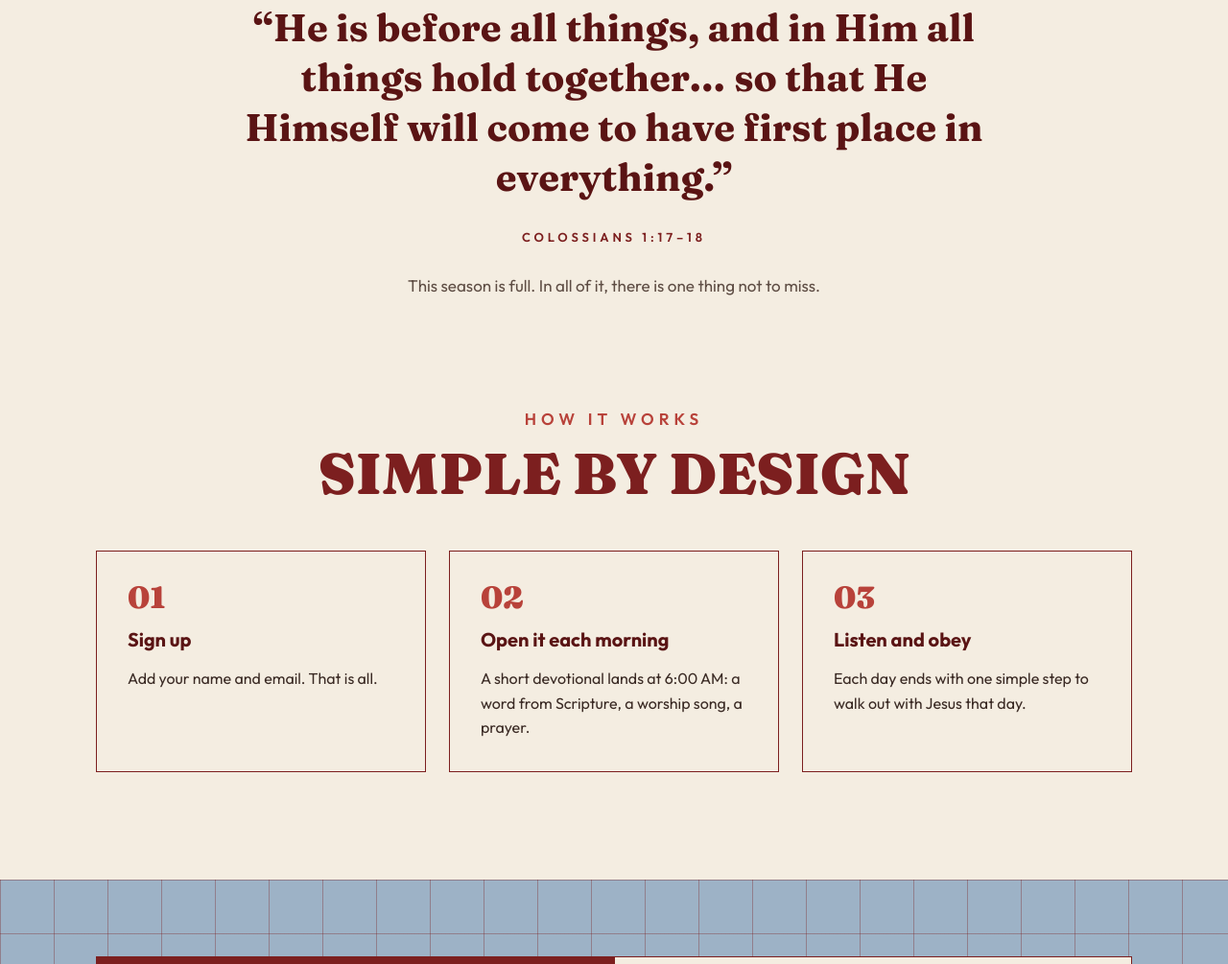
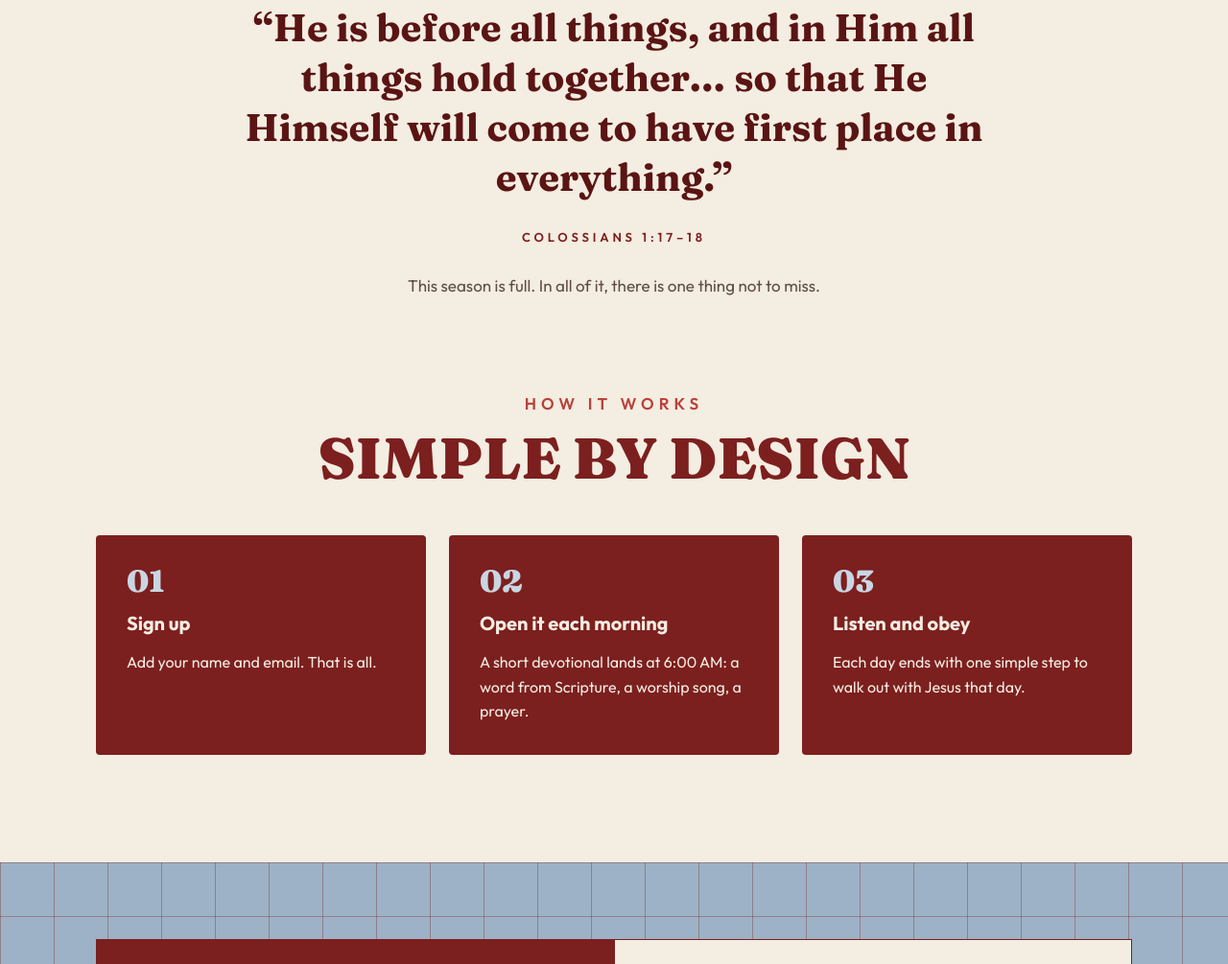
Before and after one commit to zachdanielbuild/40-days-of-devotion, a plain HTML site: page index.html in a window 1280 px wide. Shown: the part 1057-2062 px from the top of the page at 96% size. Drawn offline with Linux system fonts and the light colour scheme.

Commit message:
Home page: solid red How it works cards (mockup option 3)
Separates the Colossians verse from How it works, per team feedback.

Co-Authored-By: Claude Opus 5.5 <noreply@anthropic.com>
Claude-Session: https://claude.ai/code/session_01JxK1mmNSAbCNNr6ysrPHg5

```diff
--- a/build/site/dmj.css
+++ b/build/site/dmj.css
@@ -58,7 +58,7 @@ body.dmj{margin:0;background:var(--cream);color:var(--ink);font-family:var(--san
 .dmj-main{display:flex;flex-direction:column}
 
 /* verse */
-.verse{padding:112px 5%;display:flex;flex-direction:column;align-items:center;text-align:center;gap:26px}
+.verse{padding:112px 5% 96px;display:flex;flex-direction:column;align-items:center;text-align:center;gap:26px}
 .red-dot{width:22px;height:22px;border-radius:50%;background:var(--dot)}
 .verse blockquote{margin:0;max-width:820px;font-family:var(--slab);font-weight:700;font-size:clamp(26px,3.4vw,40px);line-height:1.3;color:var(--red-ink)}
 .verse .ref{color:var(--red)}
@@ -76,9 +76,9 @@ body.dmj{margin:0;background:var(--cream);color:var(--ink);font-family:var(--san
 /* rails: a grid on desktop, a swipe carousel on phones */
 .rail{display:grid;gap:24px;grid-template-columns:repeat(3,minmax(0,1fr));list-style:none;margin:0 auto;padding:0;max-width:1080px}
 .dots{display:none}
-.step{border:1.5px solid var(--red);padding:32px;display:flex;flex-direction:column;gap:12px;background:transparent}
-.step .n{font-family:var(--slab);font-weight:900;font-size:32px;color:var(--red-2);line-height:1}
-.step h3{margin:0;font-size:20px;color:var(--red-ink)}
+.step{background:var(--red);color:var(--cream);border-radius:4px;padding:32px;display:flex;flex-direction:column;gap:12px}
+.step .n{font-family:var(--slab);font-weight:900;font-size:32px;color:var(--blue-ink);line-height:1}
+.step h3{margin:0;font-size:20px;color:var(--cream)}
 .step p{margin:0;font-size:16px}
 
 /* sign-up */
@@ -159,7 +159,7 @@ body.dmj{margin:0;background:var(--cream);color:var(--ink);font-family:var(--san
   .rail,.more{display:flex;gap:16px;overflow-x:auto;scroll-snap-type:x mandatory;padding:0 var(--m);scroll-padding:0 var(--m);max-width:none;scrollbar-width:none}
   .rail::-webkit-scrollbar,.more::-webkit-scrollbar{display:none}
   .rail>*,.more>*{flex:0 0 85%;scroll-snap-align:start}
-  .step{padding:24px;background:var(--paper)}
+  .step{padding:24px}
   .week .candy{height:96px}
   .week-body{padding:24px}
   .more-card .art{height:96px}
--- a/dmj.css
+++ b/dmj.css
@@ -58,7 +58,7 @@ body.dmj{margin:0;background:var(--cream);color:var(--ink);font-family:var(--san
 .dmj-main{display:flex;flex-direction:column}
 
 /* verse */
-.verse{padding:112px 5%;display:flex;flex-direction:column;align-items:center;text-align:center;gap:26px}
+.verse{padding:112px 5% 96px;display:flex;flex-direction:column;align-items:center;text-align:center;gap:26px}
 .red-dot{width:22px;height:22px;border-radius:50%;background:var(--dot)}
 .verse blockquote{margin:0;max-width:820px;font-family:var(--slab);font-weight:700;font-size:clamp(26px,3.4vw,40px);line-height:1.3;color:var(--red-ink)}
 .verse .ref{color:var(--red)}
@@ -76,9 +76,9 @@ body.dmj{margin:0;background:var(--cream);color:var(--ink);font-family:var(--san
 /* rails: a grid on desktop, a swipe carousel on phones */
 .rail{display:grid;gap:24px;grid-template-columns:repeat(3,minmax(0,1fr));list-style:none;margin:0 auto;padding:0;max-width:1080px}
 .dots{display:none}
-.step{border:1.5px solid var(--red);padding:32px;display:flex;flex-direction:column;gap:12px;background:transparent}
-.step .n{font-family:var(--slab);font-weight:900;font-size:32px;color:var(--red-2);line-height:1}
-.step h3{margin:0;font-size:20px;color:var(--red-ink)}
+.step{background:var(--red);color:var(--cream);border-radius:4px;padding:32px;display:flex;flex-direction:column;gap:12px}
+.step .n{font-family:var(--slab);font-weight:900;font-size:32px;color:var(--blue-ink);line-height:1}
+.step h3{margin:0;font-size:20px;color:var(--cream)}
 .step p{margin:0;font-size:16px}
 
 /* sign-up */
@@ -159,7 +159,7 @@ body.dmj{margin:0;background:var(--cream);color:var(--ink);font-family:var(--san
   .rail,.more{display:flex;gap:16px;overflow-x:auto;scroll-snap-type:x mandatory;padding:0 var(--m);scroll-padding:0 var(--m);max-width:none;scrollbar-width:none}
   .rail::-webkit-scrollbar,.more::-webkit-scrollbar{display:none}
   .rail>*,.more>*{flex:0 0 85%;scroll-snap-align:start}
-  .step{padding:24px;background:var(--paper)}
+  .step{padding:24px}
   .week .candy{height:96px}
   .week-body{padding:24px}
   .more-card .art{height:96px}
--- a/index.html
+++ b/index.html
@@ -17,7 +17,7 @@
 <link rel="preconnect" href="https://fonts.googleapis.com">
 <link rel="preconnect" href="https://fonts.gstatic.com" crossorigin>
 <link rel="stylesheet" href="https://fonts.googleapis.com/css2?family=Fraunces:opsz,wght@9..144,700;9..144,900&amp;family=Outfit:wght@400;500;600;700&amp;family=Yellowtail&amp;display=swap">
-<link rel="stylesheet" href="/dmj.css?v=a43e7de2">
+<link rel="stylesheet" href="/dmj.css?v=3686edbf">
 </head>
 <body class="dmj">
 <a class="skip" href="#main">Skip to content</a>
```
Also changed, not shown: build/site/index.html (+1 -1 lines).
